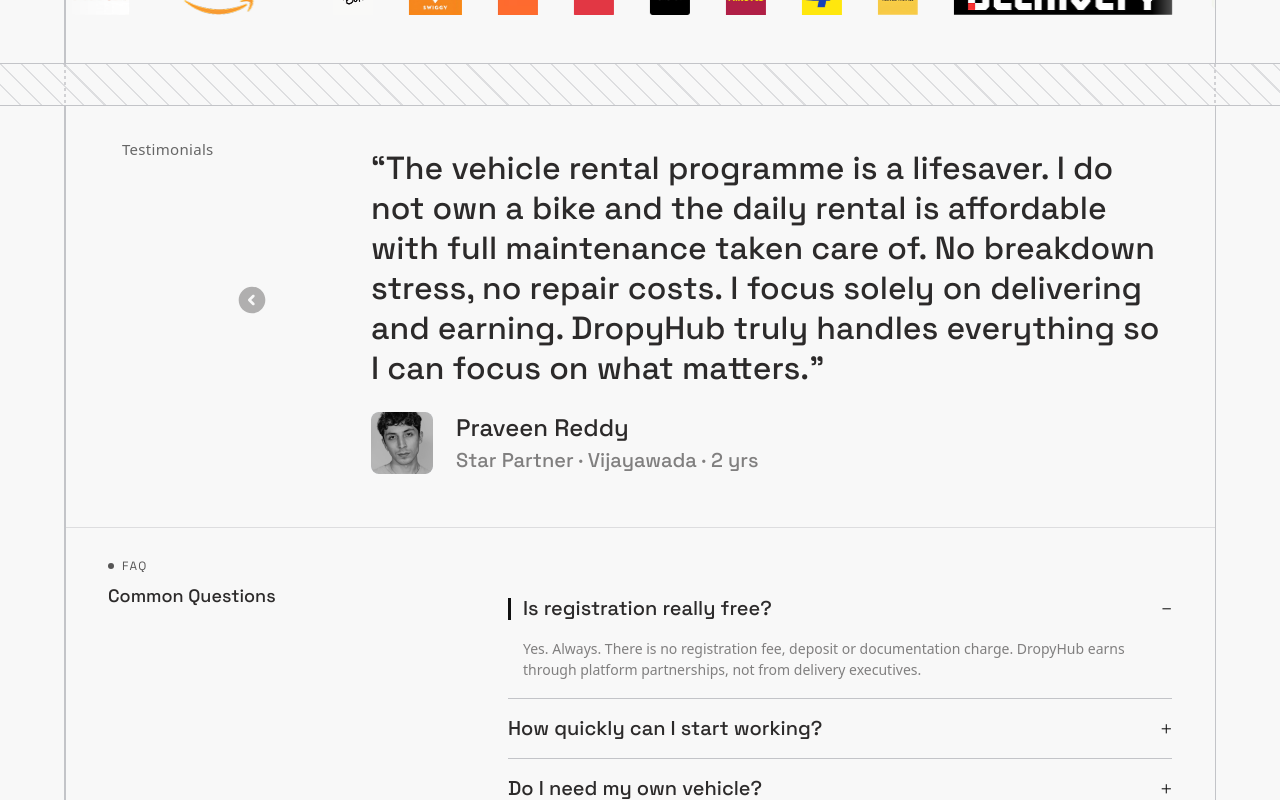
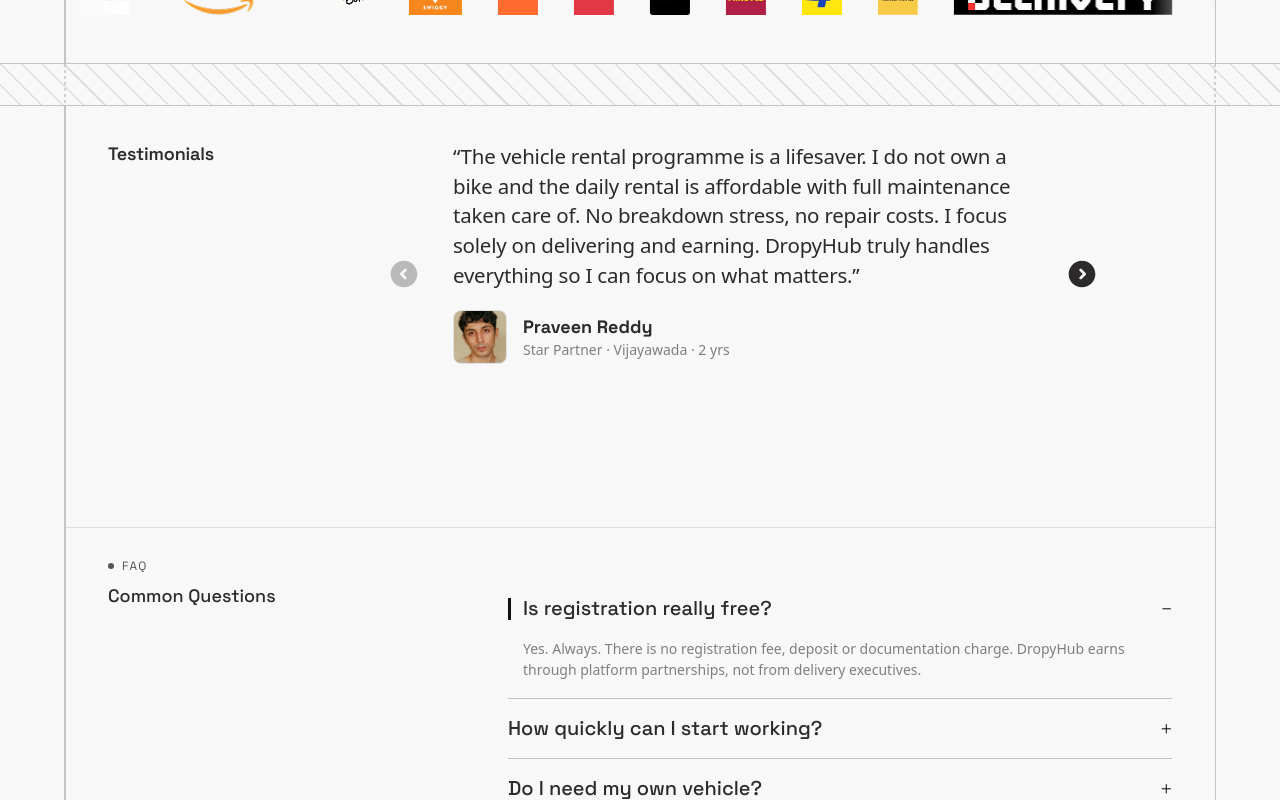
Before and after one commit to dropyhubtest/dropyhub, a Next.js app: page / in a window 1280 px wide. Shown: the part 4600-5400 px from the top of the page. Built offline with nearby package versions, Linux system fonts and the light colour scheme; a web font is replaced by a local one.

Commit message:
fix: shift innovation bike 5% right, isolate vertical testimonials with distinct images & responsive layout, and fix footer bike cropping and fadeout

```diff
--- a/src/components/home/MotorcycleScroll.tsx
+++ b/src/components/home/MotorcycleScroll.tsx
@@ -167,13 +167,13 @@ export const MotorcycleScroll: React.FC = () => {
         rotation: -360, // Facing vertically down
       };
 
-      // 06. Innovation — left of security checklist (shifted left by 20% per user instruction)
+      // 06. Innovation — left of security checklist (shifted right by 5% per user instruction)
       const checklist = document.querySelector('[class*="securityChecklist"], [class*="checklist"]');
-      let innovDocX = 220;
+      let innovDocX = 285;
       let innovDocY = 4320;
       if (checklist) {
         const cR = checklist.getBoundingClientRect();
-        innovDocX = Math.max(160, cR.left - 500);
+        innovDocX = Math.max(220, cR.left - 428);
         innovDocY = cR.top + scrollY + cR.height * 0.48;
       }
       const innovationAnchor: StateAnchor = {
@@ -185,12 +185,12 @@ export const MotorcycleScroll: React.FC = () => {
       // 07. Testimonials — beside quotation & left carousel navigation
       const navBtn = document.querySelector('[class*="navArrowBtn"], [class*="leftArrow"]');
       const comp = document.querySelector('[class*="testimonialsComponent"]');
-      let testDocX = 135;
+      let testDocX = 230;
       let testDocY = 4920;
       if (comp) {
         const compR = comp.getBoundingClientRect();
-        testDocX = navBtn ? (navBtn.getBoundingClientRect().left - 105) : (compR.left + 28);
-        testDocY = compR.top + scrollY + 235;
+        testDocX = compR.left + 160;
+        testDocY = compR.top + scrollY + 205;
       }
       const testimonialsAnchor: StateAnchor = {
         docX: testDocX,
@@ -213,13 +213,13 @@ export const MotorcycleScroll: React.FC = () => {
         rotation: -360, // Facing vertically down
       };
 
-      // 09. Footer — start at left side of outlined wordmark before moving right & vanishing
+      // 09. Footer — start at left side of outlined wordmark before moving right across
       const wordmark = document.querySelector('[class*="outlinedWordmark"], [class*="footerWordmark"]');
-      let footerDocX = 180;
+      let footerDocX = 260;
       let footerDocY = 6380;
       if (wordmark) {
         const wR = wordmark.getBoundingClientRect();
-        footerDocX = wR.left + 80;
+        footerDocX = Math.max(260, wR.left + 240);
         footerDocY = wR.top + scrollY + wR.height * 0.50;
       }
       const footerAnchor: StateAnchor = {
@@ -332,7 +332,7 @@ export const MotorcycleScroll: React.FC = () => {
         }
 
         footerTimeline = gsap.timeline();
-        // 1. Bike comes to the starting point at the left side
+        // 1. Bike comes to the starting point at the left side of the wordmark
         footerTimeline.to(animState, {
           docX: footAnchor.docX,
           docY: footAnchor.docY,
@@ -341,11 +341,11 @@ export const MotorcycleScroll: React.FC = () => {
           duration: 0.65,
           ease: 'power2.out',
         })
-        // 2. Then after coming, the bike moves towards right side and vanishes
+        // 2. Then after arriving, the bike drives rightward off-screen without fading out
         .to(animState, {
           docX: exitX,
-          opacity: 0,
-          duration: 1.4,
+          opacity: 1,
+          duration: 1.6,
           ease: 'power1.in',
         });
         return;
--- a/src/components/home/TrustPartnersTestimonials.module.css
+++ b/src/components/home/TrustPartnersTestimonials.module.css
@@ -349,58 +349,61 @@
   right: 108px;
   top: 668px;
   width: auto;
-  height: 400px;
+  height: 380px;
   background-color: transparent;
   overflow: visible;
 }
 
 .testimonialsCategoryLabel {
   position: absolute;
-  left: 14px;
-  top: 10px;
-  font-family: var(--font-secondary), var(--font-estimator), sans-serif;
-  font-size: 15px;
-  font-weight: 500;
-  color: #666666;
-  letter-spacing: 0.02em;
+  left: 0;
+  top: 14px;
+  font-family: var(--font-display);
+  font-size: 18px;
+  font-weight: 600;
+  line-height: 1.35;
+  color: var(--color-raw-2c2a);
+  letter-spacing: -0.01em;
 }
 
 .quoteSliderViewport {
   position: absolute;
-  left: 263px;
-  top: 16px;
-  width: 795px;
-  height: 360px;
+  left: 345px;
+  top: 10px;
+  width: min(660px, 46vw);
+  height: 320px;
   overflow: hidden;
 }
 
 .quoteSliderTrack {
   display: flex;
   flex-direction: column;
+  height: 100%;
   transition: transform 0.45s cubic-bezier(0.25, 1, 0.5, 1);
   will-change: transform;
 }
 
 .quoteSlide {
-  height: 360px;
-  min-height: 360px;
-  flex-shrink: 0;
+  height: 100%;
+  flex: 0 0 100%;
+  max-height: 100%;
+  overflow: hidden;
   display: flex;
   flex-direction: column;
   justify-content: flex-start;
   box-sizing: border-box;
-  padding-top: 4px;
+  padding: 4px 0 8px 0;
 }
 
 .navArrowBtnDisabled {
-  opacity: 0.35 !important;
+  opacity: 0.3 !important;
   cursor: not-allowed !important;
   pointer-events: none;
 }
 
 .navArrowBtn {
   position: absolute;
-  top: 156px;
+  top: 130px;
   width: 32px;
   height: 32px;
   border: none;
@@ -425,7 +428,7 @@
 }
 
 .leftArrow {
-  left: 128px;
+  left: 280px;
   transform: rotate(180deg);
 }
 
@@ -438,7 +441,7 @@
 }
 
 .rightArrow {
-  left: 1204px;
+  left: min(1045px, calc(345px + min(660px, 46vw) + 24px));
 }
 
 .navIcon {
@@ -449,19 +452,20 @@
 
 .testimonialContentArea {
   position: absolute;
-  left: 263px;
-  top: 16px;
-  width: 795px;
+  left: 345px;
+  top: 10px;
+  width: min(660px, 46vw);
   display: flex;
   flex-direction: column;
   overflow: visible;
 }
 
 .quoteText {
-  font-family: var(--font-display);
-  font-size: 32px;
+  font-family: var(--font-secondary), var(--font-estimator), sans-serif;
+  font-size: clamp(19px, 1.6vw, 22px);
   font-weight: 500;
-  line-height: 40px;
+  line-height: 1.45;
+  letter-spacing: -0.01em;
   color: var(--color-raw-2c2a);
   margin: 0;
 }
@@ -469,45 +473,45 @@
 .authorProfile {
   display: flex;
   align-items: center;
-  gap: 23px;
-  margin-top: 24px;
+  gap: 16px;
+  margin-top: 20px;
 }
 
 .avatarWrapper {
-  width: 62px;
-  height: 62px;
+  width: 54px;
+  height: 54px;
   border-radius: 8px;
   overflow: hidden;
   flex-shrink: 0;
   background-color: #d1d5db;
+  border: 1px solid #e0e0e0;
 }
 
 .avatarImg {
-  width: 62px;
-  height: 62px;
+  width: 54px;
+  height: 54px;
   object-fit: cover;
   display: block;
-  filter: grayscale(100%);
 }
 
 .authorInfo {
   display: flex;
   flex-direction: column;
-  gap: 5px;
+  gap: 3px;
 }
 
 .authorName {
   font-family: var(--font-display);
-  font-size: 24px;
-  font-weight: 500;
+  font-size: 18px;
+  font-weight: 700;
   line-height: 1.25;
   color: var(--color-raw-2c2a);
   margin: 0;
 }
 
 .authorSubtitle {
-  font-family: var(--font-display);
-  font-size: 20px;
+  font-family: var(--font-secondary), var(--font-estimator), sans-serif;
+  font-size: 14px;
   font-weight: 500;
   line-height: 1.25;
   color: var(--color-raw-807f);
--- a/src/components/home/TrustPartnersTestimonials.tsx
+++ b/src/components/home/TrustPartnersTestimonials.tsx
@@ -52,7 +52,7 @@ const TESTIMONIALS_DATA: TestimonialItem[] = [
     subtitle: "Star Partner · Vijayawada · 2 yrs",
     quote:
       "The vehicle rental programme is a lifesaver. I do not own a bike and the daily rental is affordable with full maintenance taken care of. No breakdown stress, no repair costs. I focus solely on delivering and earning. DropyHub truly handles everything so I can focus on what matters.",
-    avatarSrc: "/assets/Home/profile.png",
+    avatarSrc: "/assets/benefits/profile_1.png",
   },
   {
     id: "ramesh-kumar",
@@ -60,7 +60,7 @@ const TESTIMONIALS_DATA: TestimonialItem[] = [
     subtitle: "Delivery Partner · Hyderabad · 2 yrs",
     quote:
       "DropyHub completely changed my life. Before joining, I was stuck with one company earning ₹12,000 a month. Now I work across Swiggy, Zomato, and Blinkit simultaneously and earn ₹28,000+ every month. The weekly bonuses are real and on time. I even got a ₹3 lakh loan to buy a new bike without any paperwork headaches.",
-    avatarSrc: "/assets/Home/profile.png",
+    avatarSrc: "/assets/benefits/profile_2.jpg",
   },
   {
     id: "md-saleem",
@@ -68,7 +68,7 @@ const TESTIMONIALS_DATA: TestimonialItem[] = [
     subtitle: "Delivery Executive · Nellore · 1 yr",
     quote:
       "I joined DropyHub in Nellore after hearing from a friend. The onboarding was completed in just 2 days — uniform, ID card, everything. I now earn more than I ever did at my previous factory job. The insurance coverage gives my family peace of mind. Best decision I ever made.",
-    avatarSrc: "/assets/Home/profile.png",
+    avatarSrc: "/assets/benefits/profile_3.jpg",
   },
 ];
 
@@ -289,7 +289,7 @@ export const TrustPartnersTestimonials: React.FC = () => {
             <div
               className={styles.quoteSliderTrack}
               style={{
-                transform: `translateY(-${activeIndex * 360}px)`,
+                transform: `translateY(-${activeIndex * 100}%)`,
               }}
             >
               {TESTIMONIALS_DATA.map((item, idx) => (
```
